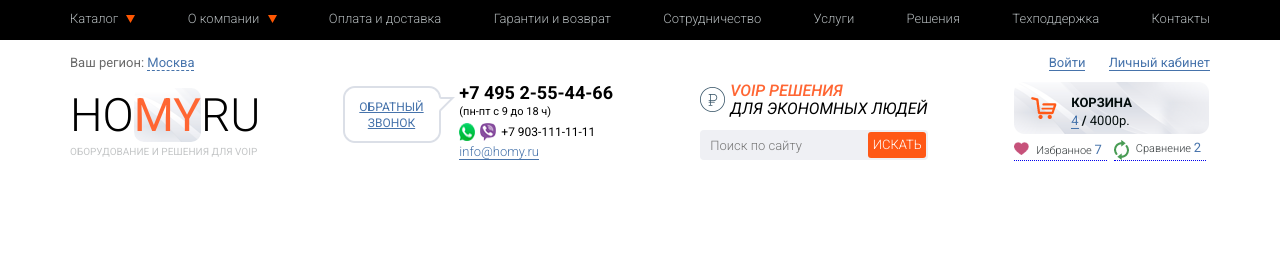
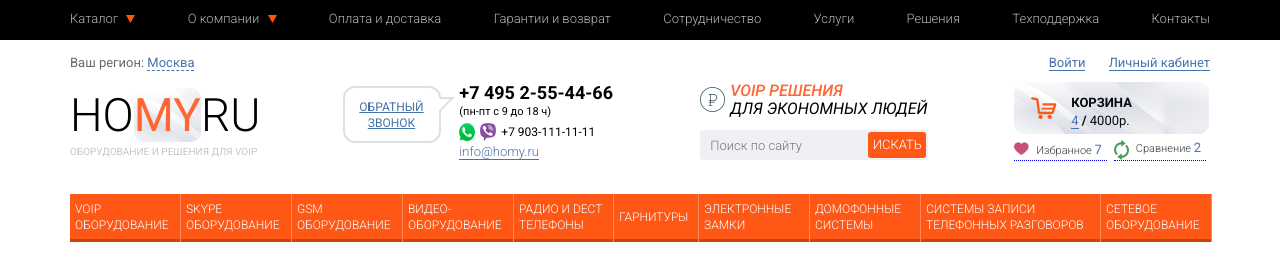
Before and after one commit to avkombatov/HomyRu, a plain HTML site: page index.html in a window 1280 px wide. Drawn offline with Linux system fonts and the light colour scheme.

Commit message:
добавлен блок menu

```diff
--- a/index.html
+++ b/index.html
@@ -133,6 +133,53 @@
         </div>
         </div>
     </header>
+    <nav class="menu center">
+        <!-- <div class="nav__left"></div> -->
+        <div class="nav__menu">
+            <div class="nav__slider">
+                <a href="#" class="nav__block">
+                    VOIP<br>
+                    ОБОРУДОВАНИЕ
+                </a>
+                <a href="#" class="nav__block">
+                    SKYPE<br>
+                    ОБОРУДОВАНИЕ
+                </a>
+                <a href="#" class="nav__block">
+                    GSM<br>
+                    ОБОРУДОВАНИЕ
+                </a>
+                <a href="#" class="nav__block">
+                    ВИДЕО-<br>
+                    ОБОРУДОВАНИЕ
+                </a>
+                <a href="#" class="nav__block nav__block_width2">
+                    РАДИО И DECT<br>
+                    ТЕЛЕФОНЫ
+                </a>
+                <a href="#" class="nav__block nav__block_width nav__block_margin">
+                    ГАРНИТУРЫ
+                </a>
+                <a href="#" class="nav__block">
+                    ЭЛЕКТРОННЫЕ<br>
+                    ЗАМКИ
+                </a>
+                <a href="#" class="nav__block">
+                    ДОМОФОННЫЕ<br>
+                    СИСТЕМЫ
+                </a>
+                <a href="#" class="nav__block nav__block_width3">
+                    СИСТЕМЫ ЗАПИСИ<br>
+                    ТЕЛЕФОННЫХ РАЗГОВОРОВ
+                </a>
+                <a href="#" class="nav__block">
+                    СЕТЕВОЕ<br>
+                    ОБОРУДОВАНИЕ
+                </a>
+            </div>
+        </div>
+        <!-- <div class="nav__right"></div> -->
+    </nav>
 </body>
 
 </html>
--- a/style.scss
+++ b/style.scss
@@ -1,3 +1,4 @@
 @import 'general-style';
 @import 'style/nav-top';
 @import 'style/header';
+@import 'style/menu';
--- /dev/null
+++ b/style/_menu.scss
@@ -0,0 +1,89 @@
+.menu {
+    display: flex;
+    margin-top: 30px;
+
+}
+
+.nav {
+    &__menu {
+        display: flex;
+    }
+
+    &__left {
+        border-right: 1px solid;
+        width: 15px;
+        border-radius: 10px 0 0 10px;
+        display: none;
+    }
+
+    &__right {
+        border-radius: 0 10px 10px 0;
+    }
+
+    &__right,
+    &__left {
+        width: 15px;
+        height: 48px;
+        border-right: 1px solid #ff885a;
+        background-color: #d94206;
+        box-shadow: inset 0 -3px 0 rgba(0, 1, 1, 0.23);
+
+        &:hover {
+            cursor: pointer;
+        }
+    }
+
+    &__slider {
+        height: 48px;
+        display: flex;
+    }
+
+    &__block {
+        width: 111px;
+        height: 48px;
+        border-right: 1px solid #ff885a;
+        background-color: #ff5816;
+        box-shadow: inset 0 -3px 0 rgba(0, 1, 1, 0.23);
+        color: #ffffff;
+        font-size: 12px;
+        font-weight: 300;
+        font-style: normal;
+        letter-spacing: normal;
+        line-height: 16px;
+        text-transform: uppercase;
+        padding-top: 7px;
+        padding-left: 5px;
+        display: block;
+
+        &:hover {
+            text-decoration: underline;
+            box-shadow: none;
+        }
+
+        &_width {
+            width: 85px;
+        }
+
+        &_width2 {
+            width: 100px;
+        }
+
+        &_width3 {
+            width: 180px;
+        }
+
+        &_margin {
+            padding-top: 15px;
+
+        }
+
+        &:hover {
+            background-color: #ff743d;
+        }
+
+        &:hover .nav__a {
+            text-decoration: underline;
+        }
+    }
+
+}
```
Also changed, not shown: style.css, 1 other file.
